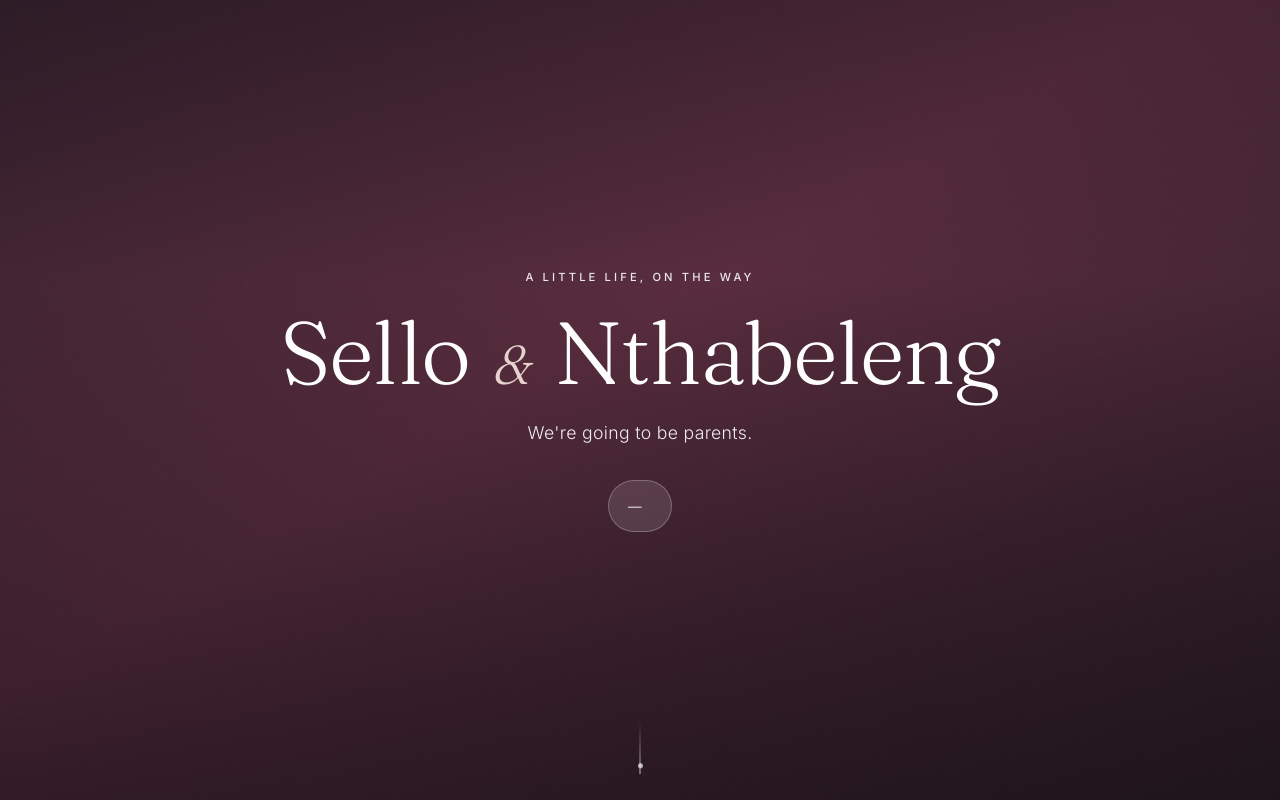
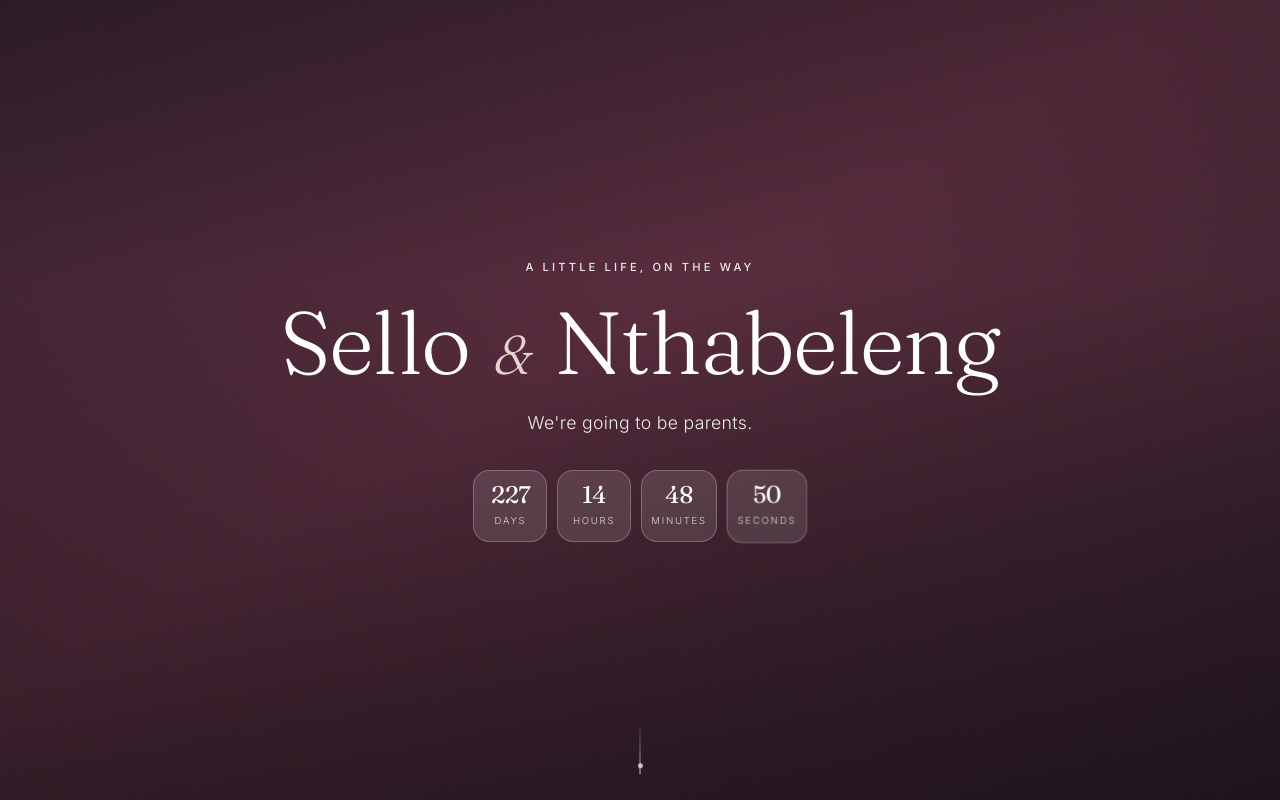
Before and after one commit to Project-17-coder/-projectsnn-.github.io, a plain HTML site: page index.htm in a window 1280 px wide. Shown: the top 800 px of the page. Drawn offline with Linux system fonts and the light colour scheme.

```diff
--- a/index.htm
+++ b/index.htm
@@ -83,14 +83,54 @@ a{color:inherit}
 .hero__names .amp{font-style:italic;color:var(--blush);font-size:.62em;opacity:.95}
 .hero__line{margin-top:1.4rem;font-size:clamp(.95rem,2.2vw,1.1rem);letter-spacing:.02em;opacity:.92}
 
+/* ============ COUNTDOWN ============ */
 .countdown{
-  display:inline-flex;align-items:center;gap:.65rem;margin-top:2rem;
-  padding:.6rem 1.15rem;border-radius:999px;
-  background:rgba(255,255,255,.12);border:1px solid rgba(255,255,255,.25);
-  backdrop-filter:blur(8px);-webkit-backdrop-filter:blur(8px);
+  display:flex;
+  gap:.6rem;
+  justify-content:center;
+  flex-wrap:wrap;
+  margin-top:2rem;
 }
-.countdown__num{font-family:var(--serif);font-size:1.15rem;font-weight:400}
-.countdown__label{font-size:.7rem;letter-spacing:.14em;text-transform:uppercase;opacity:.85}
+.cd-unit{
+  min-width:74px;
+  padding:.75rem .6rem;
+  border-radius:16px;
+  background:rgba(255,255,255,.12);
+  border:1px solid rgba(255,255,255,.25);
+  backdrop-filter:blur(8px);
+  -webkit-backdrop-filter:blur(8px);
+  text-align:center;
+  transition:transform .3s ease;
+}
+.cd-unit.tick{transform:scale(1.05)}
+.cd-num{
+  display:block;
+  font-family:var(--serif);
+  font-size:1.5rem;
+  line-height:1;
+  font-weight:400;
+  letter-spacing:-.02em;
+  font-variant-numeric:tabular-nums;
+}
+.cd-lbl{
+  display:block;
+  margin-top:.4rem;
+  font-size:.6rem;
+  letter-spacing:.18em;
+  text-transform:uppercase;
+  opacity:.8;
+}
+.countdown__done{
+  margin-top:2rem;
+  font-family:var(--serif);
+  font-size:1.25rem;
+  letter-spacing:-.02em;
+  opacity:.95;
+}
+@media(max-width:520px){
+  .cd-unit{min-width:62px;padding:.65rem .45rem}
+  .cd-num{font-size:1.2rem}
+}
 
 .scroll-cue{
   position:absolute;bottom:1.6rem;left:50%;transform:translateX(-50%);
@@ -235,6 +275,7 @@ a{color:inherit}
   html{scroll-behavior:auto}
   .reveal-on-scroll{opacity:1;transform:none;transition:none}
   .flip__q,.scroll-cue::after{animation:none}
+  .cd-unit{transition:none}
 }
 </style>
 </head>
@@ -255,10 +296,28 @@ a{color:inherit}
       <span id="nameHer"></span>
     </h1>
     <p class="hero__line" id="heroLine"></p>
-    <div class="countdown" aria-live="polite">
-      <span class="countdown__num" id="cdNum">—</span>
-      <span class="countdown__label" id="cdLabel"></span>
+
+    <!-- ===== COUNTDOWN UNDER "WE'RE GOING TO BE PARENTS." ===== -->
+    <div class="countdown" id="countdown" aria-live="polite">
+      <div class="cd-unit">
+        <span class="cd-num" id="cd-d">—</span>
+        <span class="cd-lbl">Days</span>
+      </div>
+      <div class="cd-unit">
+        <span class="cd-num" id="cd-h">—</span>
+        <span class="cd-lbl">Hours</span>
+      </div>
+      <div class="cd-unit">
+        <span class="cd-num" id="cd-m">—</span>
+        <span class="cd-lbl">Minutes</span>
+      </div>
+      <div class="cd-unit">
+        <span class="cd-num" id="cd-s">—</span>
+        <span class="cd-lbl">Seconds</span>
+      </div>
     </div>
+    <p class="countdown__done" id="cd-done" hidden>They're here. 🤍</p>
+    <!-- ===== /COUNTDOWN ===== -->
   </div>
 
   <a class="scroll-cue" href="#reveal" aria-label="Scroll down"></a>
@@ -343,13 +402,16 @@ const CONFIG = {
     line: "We're going to be parents."
   },
 
-  dueDate: "2027-07",                // ← YYYY-MM-DD
+  /* ⚠ Countdown date.
+     You can use "2027-07-15" for a precise day,
+     or leave "2027-07" and it will count to 1 July 2027. */
+  dueDate: "2027-07",
 
   reveal: {
     label: "It's a",
     answer: "surprise",                 // "girl" | "boy" | "surprise"
     note: "A little angel Already so loved.",
-    unlockDate: "2026-12-26",                    // e.g. "2026-12-26" to lock until the day
+    unlockDate: "2026-12-26",           // e.g. "2026-12-26" to lock until the day
   },
 
   story: [
@@ -415,6 +477,83 @@ const CONFIG = {
     heroImg.style.display = 'none';
   }
 
+  /* ---------- COUNTDOWN ----------
+     Sits directly under "We're going to be parents."
+     Reads CONFIG.dueDate. Accepts YYYY-MM-DD or YYYY-MM. */
+  (function countdown() {
+    let raw = String(CONFIG.dueDate || "").trim();
+
+    // "2027-07"  →  treat as the 1st of that month
+    if (/^\d{4}-\d{2}$/.test(raw)) raw += "-01";
+
+    // Add local midnight if no time was given
+    const iso = raw.indexOf("T") === -1 ? raw + "T00:00:00" : raw;
+    const target = new Date(iso).getTime();
+
+    const box  = document.getElementById("countdown");
+    const done = document.getElementById("cd-done");
+    const dEl  = document.getElementById("cd-d");
+    const hEl  = document.getElementById("cd-h");
+    const mEl  = document.getElementById("cd-m");
+    const sEl  = document.getElementById("cd-s");
+
+    if (!box || !dEl) return;
+
+    if (isNaN(target)) {
+      console.warn("[countdown] Invalid CONFIG.dueDate:", CONFIG.dueDate);
+      box.hidden = true;
+      return;
+    }
+
+    const pad = (n) => String(n).padStart(2, "0");
+    let lastSec = -1;
+    let timer = null;
+
+    function showDone() {
+      if (timer) { clearInterval(timer); timer = null; }
+      box.hidden = true;
+      if (done) done.hidden = false;
+    }
+
+    function tick() {
+      const diff = target - Date.now();
+
+      if (diff <= 0) { showDone(); return; }
+
+      const days = Math.floor(diff / 86400000);
+      const hrs  = Math.floor(diff / 3600000) % 24;
+      const mins = Math.floor(diff / 60000) % 60;
+      const secs = Math.floor(diff / 1000) % 60;
+
+      dEl.textContent = days;
+      hEl.textContent = pad(hrs);
+      mEl.textContent = pad(mins);
+      sEl.textContent = pad(secs);
+
+      // gentle pulse on the seconds tile each time it changes
+      if (secs !== lastSec) {
+        lastSec = secs;
+        const tile = sEl.closest(".cd-unit");
+        if (tile) {
+          tile.classList.add("tick");
+          setTimeout(() => tile.classList.remove("tick"), 160);
+        }
+      }
+    }
+
+    tick();
+    timer = setInterval(tick, 1000);
+
+    // pause while the tab is hidden; refresh instantly on return
+    document.addEventListener("visibilitychange", () => {
+      if (document.hidden) {
+        if (timer) { clearInterval(timer); timer = null; }
+      } else {
+        tick();
+        if (!timer) timer = setInterval(tick, 1000);
+      }
+    });
+  })();
 
   /* ---------- REVEAL CARD ---------- */
   const flip = $('#flip');
```
